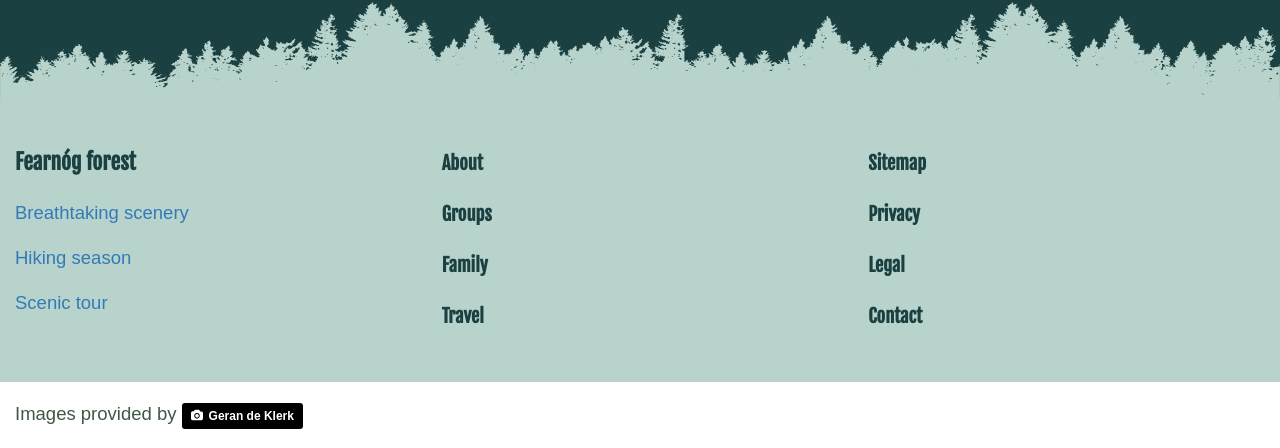
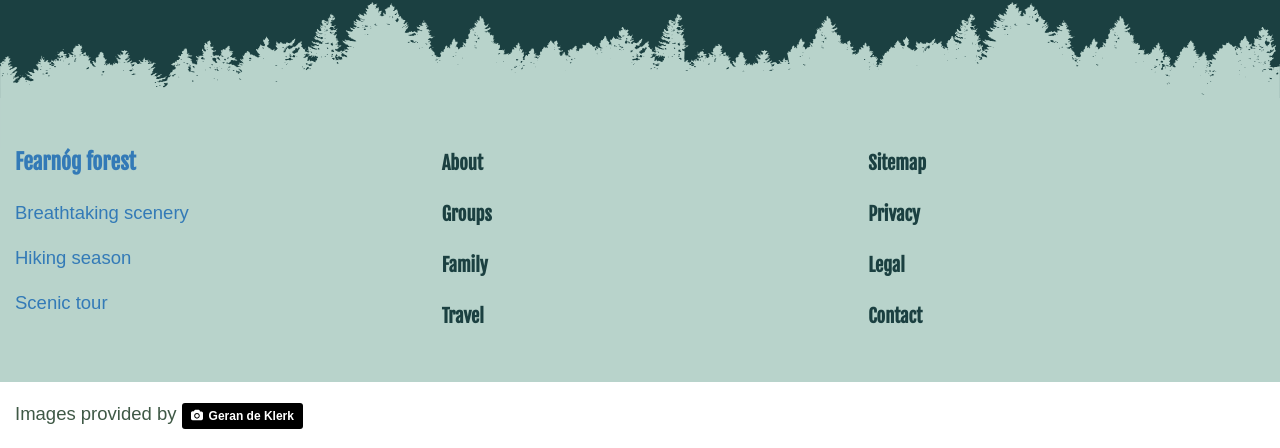
Before and after one commit to NiallEccles/Fearnog-Forest, a website: page src/index.html in a window 1280 px wide. Shown: the part 3376-3824 px from the top of the page. Drawn offline with nearby package versions, Linux system fonts and the light colour scheme; files that its build step writes are made by us from their sources; files whose address does not match are found by name; a web font is replaced by a local one.

Commit message:
Added in link to homepage in footer.

```diff
--- a/src/index.html
+++ b/src/index.html
@@ -107,7 +107,7 @@
 		<div class="container-fluid">
 			<div class="row content-footer">
 				<div class="col-xs-12 col-sm-4">
-					<h3>Fearnóg forest</h3>
+					<a href="index.html" class="title-link"><h3>Fearnóg forest</h3></a>
 					<p><a href="photography.html">Breathtaking scenery</a></p>
 					<p><a href="getting_around.html">Hiking season</a></p>
 					<p><a href="scenic_spots.html">Scenic tour</a></p>
```
Also changed, not shown: src/getting_around.html (+1 -1 lines), src/photography.html (+1 -1 lines), src/scenic_spots.html (+1 -1 lines), dist/getting_around.html, dist/index.html, dist/photography.html, dist/scenic_spots.html.
